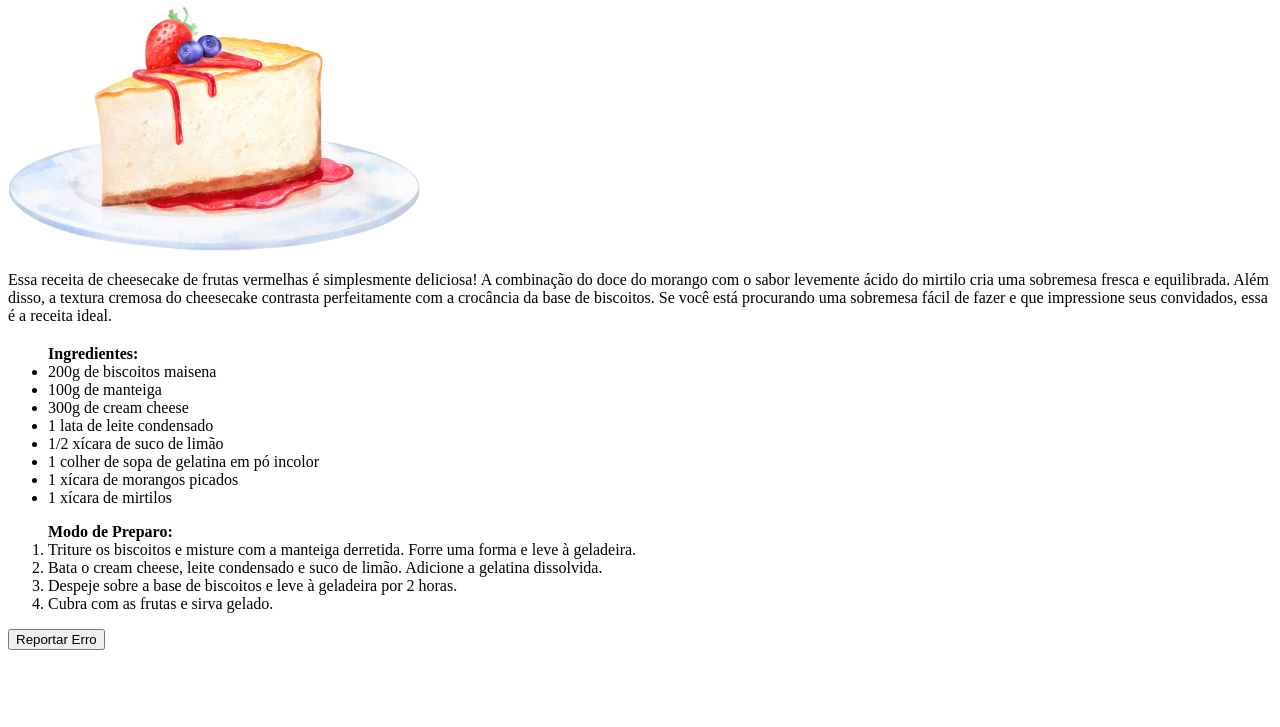
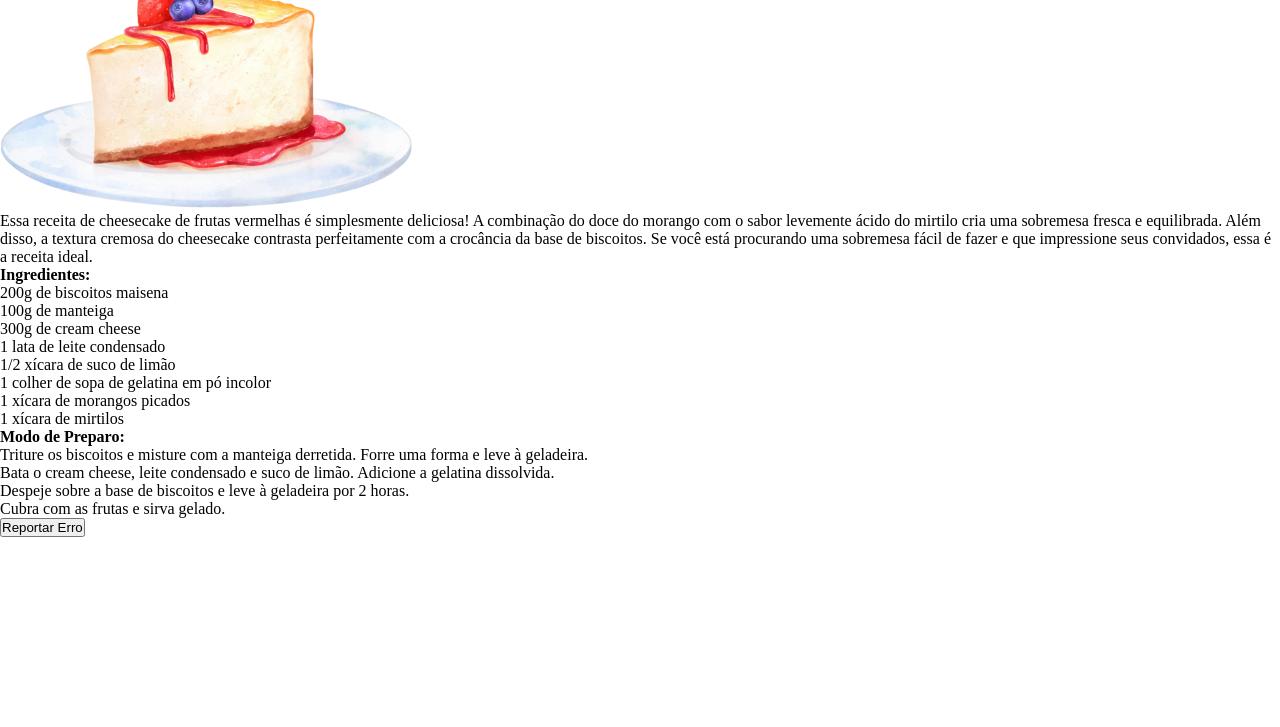
Before and after one commit to Taynara-Veloso/Projeto5_Stage3-Receitas, a plain HTML site: page index.html in a window 1280 px wide. Shown: the part 73-800 px from the top of the page. Drawn offline with Linux system fonts and the light colour scheme.

Commit message:
:lipstick: CSS Universal Selector

```diff
--- a/index.html
+++ b/index.html
@@ -1,11 +1,14 @@
 <!DOCTYPE html>
 <html lang="pt-br">
 <head>
+    <link rel="preconnect" href="https://fonts.googleapis.com">
+    <link rel="preconnect" href="https://fonts.gstatic.com" crossorigin>
     <meta charset="UTF-8">
     <meta name="viewport" content="width=device-width, initial-scale=1.0">
     <title>Receitas</title>
     <link rel="stylesheet" href="style.css">
     <link rel="shortcut icon" href="./assets/image/image 1.svg" type="image/x-icon">
+    <link href="https://fonts.googleapis.com/css2?family=Source+Serif+4:ital,opsz,wght@0,8..60,200..900;1,8..60,200..900&display=swap" rel="stylesheet">
 </head>
 <body>
     <main>
--- a/style.css
+++ b/style.css
@@ -0,0 +1,8 @@
+*{
+    margin: 0;
+    padding: 0;
+    box-sizing: border-box;
+
+    /* -webkit-font-smoothing: antialiased;
+    -moz-osx-font-smoothing: grayscale; */
+}
```
